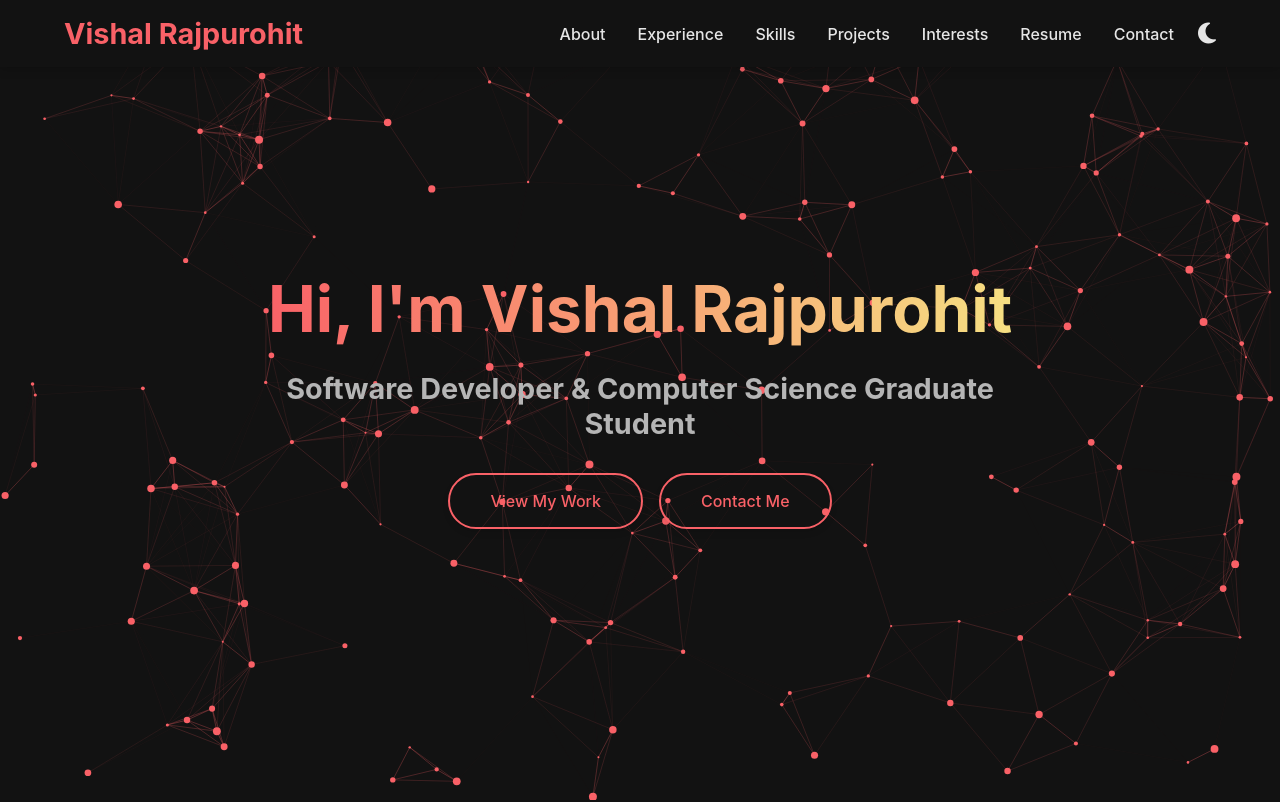
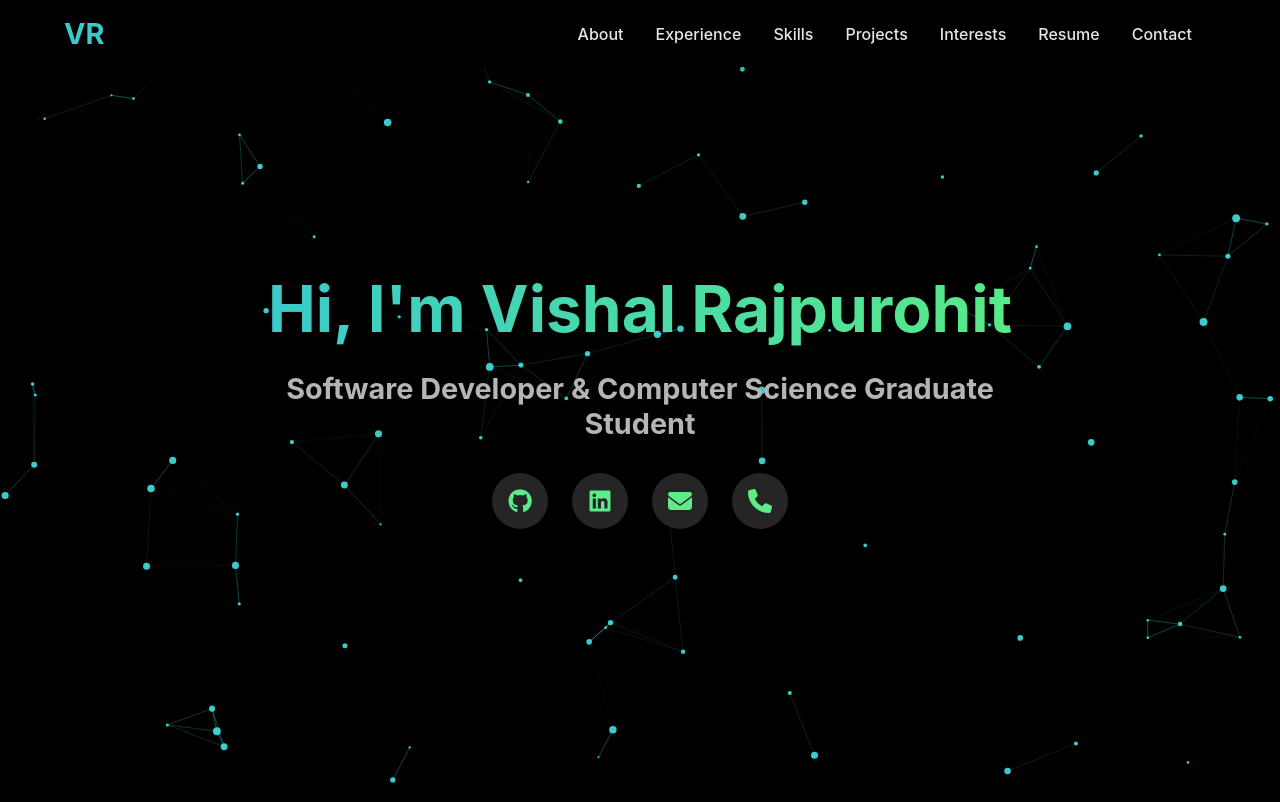
Before and after one commit to Viraj012/my-portfolio, a plain HTML site: page index.html in a window 1280 px wide. Shown: the top 802 px of the page. Drawn offline with nearby package versions, Linux system fonts and the light colour scheme; animation ran at ten frames a second.

Commit message:
new colours removed theme toggle

```diff
--- a/index.html
+++ b/index.html
@@ -18,7 +18,7 @@
     <header>
         <div class="container">
             <nav class="navbar">
-                <a href="#" class="logo">Vishal<span style="color:var(--primary)"> Rajpurohit</span></a>
+                <a href="#" class="logo">V<span style="color:var(--primary)">R</span></a>
                 <div class="nav-right">
                     <div class="nav-links">
                         <a href="#about">About</a>
@@ -31,7 +31,7 @@
 
                     </div>
                     <button class="theme-toggle" id="theme-toggle">
-                        <i class="fas fa-moon"></i>
+                        <!-- <i class="fas fa-moon"></i> -->
                     </button>
                     <button class="mobile-menu-btn" id="mobile-menu-btn">
                         <i class="fas fa-bars"></i>
@@ -61,9 +61,15 @@
             <div class="hero-content">
                 <h1 class="hero-title">Hi, I'm Vishal Rajpurohit</h1>
                 <h2 class="hero-subtitle">Software Developer & Computer Science Graduate Student</h2>
-                <div class="hero-buttons">
+                <!-- <div class="hero-buttons">
                     <a href="#projects" class="cta-btn outline">View My Work</a>
                     <a href="#contact" class="cta-btn outline">Contact Me</a>
+                </div> -->
+                <div class="hero-social-links">
+                    <a href="https://github.com/Viraj012" class="hero-social-link" target="_blank"><i class="fab fa-github"></i></a>
+                    <a href="https://linkedin.com/in/vishalrajpurohit226" class="hero-social-link" target="_blank"><i class="fab fa-linkedin"></i></a>
+                    <a href="mailto:rajpurohit.v@northeastern.edu" class="hero-social-link"><i class="fas fa-envelope"></i></a>
+                    <a href="tel:+18577461707" class="hero-social-link"><i class="fas fa-phone"></i></a>
                 </div>
             </div>
         </div>
@@ -272,7 +278,7 @@
     <canvas id="orbital-canvas"></canvas>
     <div class="container">
         <h2 class="section-title fade-in">Beyond Coding</h2>
-        <p class="interests-intro fade-in">When I'm not developing software, I enjoy exploring these passions:</p>
+        <p class="interests-intro fade-in">When I'm not coding, I enjoy exploring these passions:</p>
 
         <div class="interests-container fade-in">
             <div class="interests-icons">
--- a/script.js
+++ b/script.js
@@ -95,9 +95,9 @@ document.addEventListener('DOMContentLoaded', () => {
     const ctx = canvas.getContext('2d');
     let width, height;
     let particles = [];
-    const particleCount = 200;
-    const maxDistance = 120;
-    const mouseRadius = 150;
+    const particleCount = 100;
+    const maxDistance = 100;
+    const mouseRadius = 100;
 
     // Mouse position
     let mouse = {
--- a/styles.css
+++ b/styles.css
@@ -1,24 +1,24 @@
 :root {
-    --primary: #F96167;
-    --secondary: #f6e182;
+    --primary: #48faface;
+    --secondary: #61ff93ea;
     --accent: #c48fd9;
     --text-primary: #e6e6e6;
     --text-secondary: #b5b5b5;
-    --bg-primary: #121212;
-    --bg-secondary: #121212;
+    --bg-primary: #000000;
+    --bg-secondary: #000000;
     --card-bg: #252525;
     --card-shadow: 0 4px 6px rgba(0, 0, 0, 0.3);
     --transition: all 0.3s ease;
 }
 
 .light-mode {
-    --primary: #F96167;
-    --secondary: #f6e182;;
+    --primary: #48faface;
+    --secondary: #61ff93ea;
     --accent: #9b59b6;
     --text-primary: #333;
     --text-secondary: #555;
-    --bg-primary: #ffffff92;
-    --bg-secondary: #ffffff92;
+    --bg-primary: #f8fafa;
+    --bg-secondary: #e9eff1;
     --card-bg: #fff;
     --card-shadow: 0 4px 6px rgba(0, 0, 0, 0.1);
 }
@@ -264,6 +264,41 @@ header {
     transform: translateY(-3px);
     box-shadow: 0 6px 8px rgba(0, 0, 0, 0.2);
 }
+
+.hero-social-links {
+    display: flex;
+    justify-content: center;
+    gap: 1.5rem;
+    margin-top: 2rem;
+}
+
+.hero-social-link {
+    display: inline-flex;
+    justify-content: center;
+    align-items: center;
+    width: 3.5rem;
+    height: 3.5rem;
+    background-color: var(--card-bg);
+    color: var(--secondary);
+    border-radius: 50%;
+    text-decoration: none;
+    transition: var(--transition);
+    box-shadow: var(--card-shadow);
+    border: 2px solid transparent;
+}
+
+.hero-social-link i {
+    font-size: 1.5rem;
+}
+
+.hero-social-link:hover {
+    transform: translateY(-5px);
+    color: white;
+    background-color: var(--primary);
+    box-shadow: 0 10px 15px rgba(0, 0, 0, 0.2);
+}
+
+
 
 /* About Section */
 .about {
```
